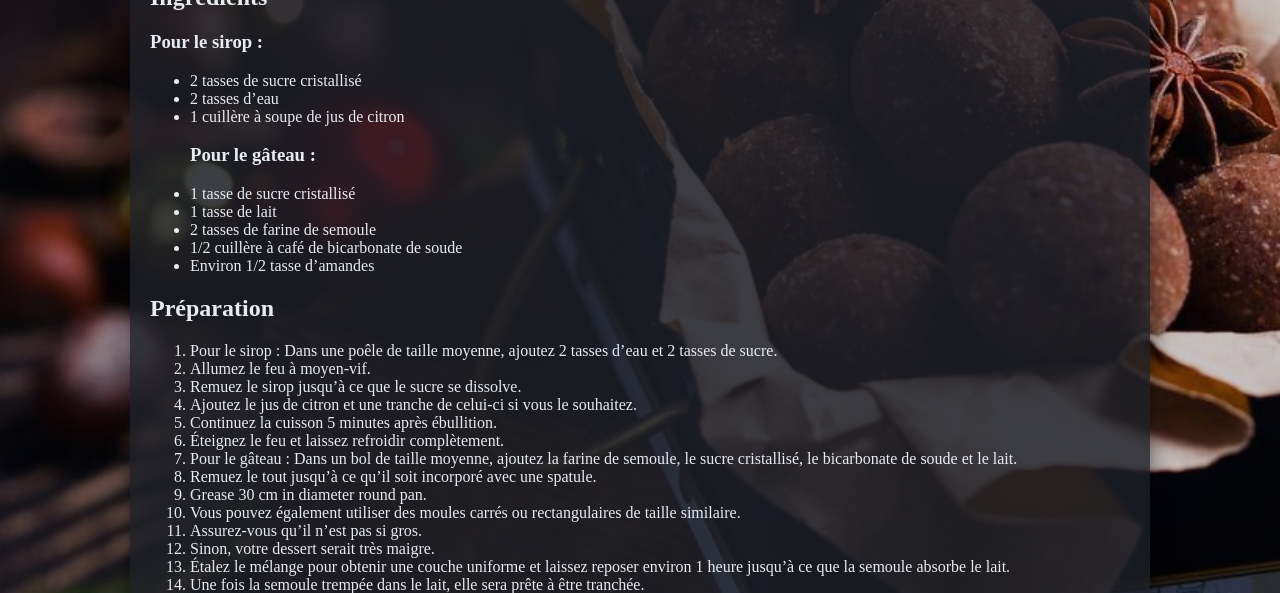
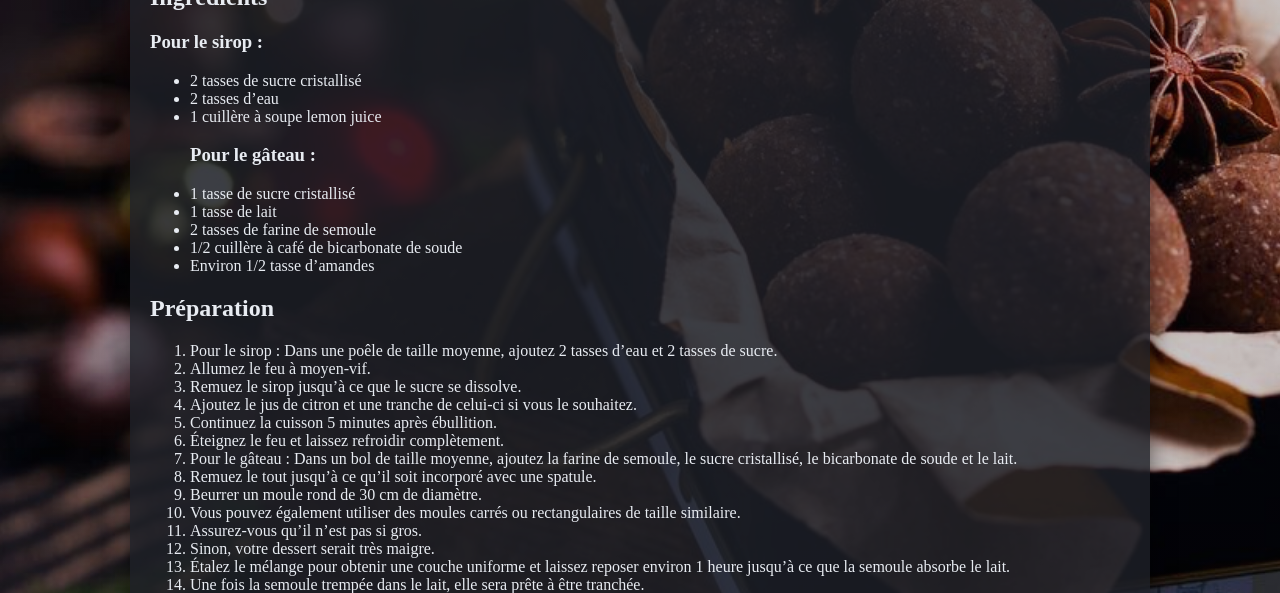
Before and after one commit to phlered/recettes, a Jekyll site: the page built from _recettes/gateau_turc_a_la_semoule_et_au_sirop_sambali.md, in a window 1280 px wide and 900 px high, scrolled down 263 px. Shown: the part 152-745 px from the top of the window. Built offline with Jekyll 4.4.1, drawn with Linux system fonts in a browser that asks for light colours.

```diff
--- a/_recettes/gateau_turc_a_la_semoule_et_au_sirop_sambali.md
+++ b/_recettes/gateau_turc_a_la_semoule_et_au_sirop_sambali.md
@@ -8,7 +8,7 @@
   - "Pour le sirop :"
   - "2 tasses de sucre cristallisé"
   - "2 tasses d'eau"
-  - "1 cuillère à soupe de jus de citron"
+  - "1 cuillère à soupe lemon juice"
   - "Pour le gâteau :"
   - "1 tasse de sucre cristallisé"
   - "1 tasse de lait"
@@ -26,7 +26,7 @@
 
 - 2 tasses de sucre cristallisé
 - 2 tasses d'eau
-- 1 cuillère à soupe de jus de citron
+- 1 cuillère à soupe lemon juice
 ### Pour le gâteau :
 
 - 1 tasse de sucre cristallisé
@@ -45,7 +45,7 @@
 6. Éteignez le feu et laissez refroidir complètement.
 7. Pour le gâteau : Dans un bol de taille moyenne, ajoutez la farine de semoule, le sucre cristallisé, le bicarbonate de soude et le lait.
 8. Remuez le tout jusqu'à ce qu'il soit incorporé avec une spatule.
-9. Grease 30 cm in diameter round pan.
+9. Beurrer un moule rond de 30 cm de diamètre.
 10. Vous pouvez également utiliser des moules carrés ou rectangulaires de taille similaire.
 11. Assurez-vous qu'il n'est pas si gros.
 12. Sinon, votre dessert serait très maigre.
```
Also changed, not shown: other parts of _recettes/gateau_turc_a_la_semoule_et_au_sirop_sambali.md (+1 -1 lines).
